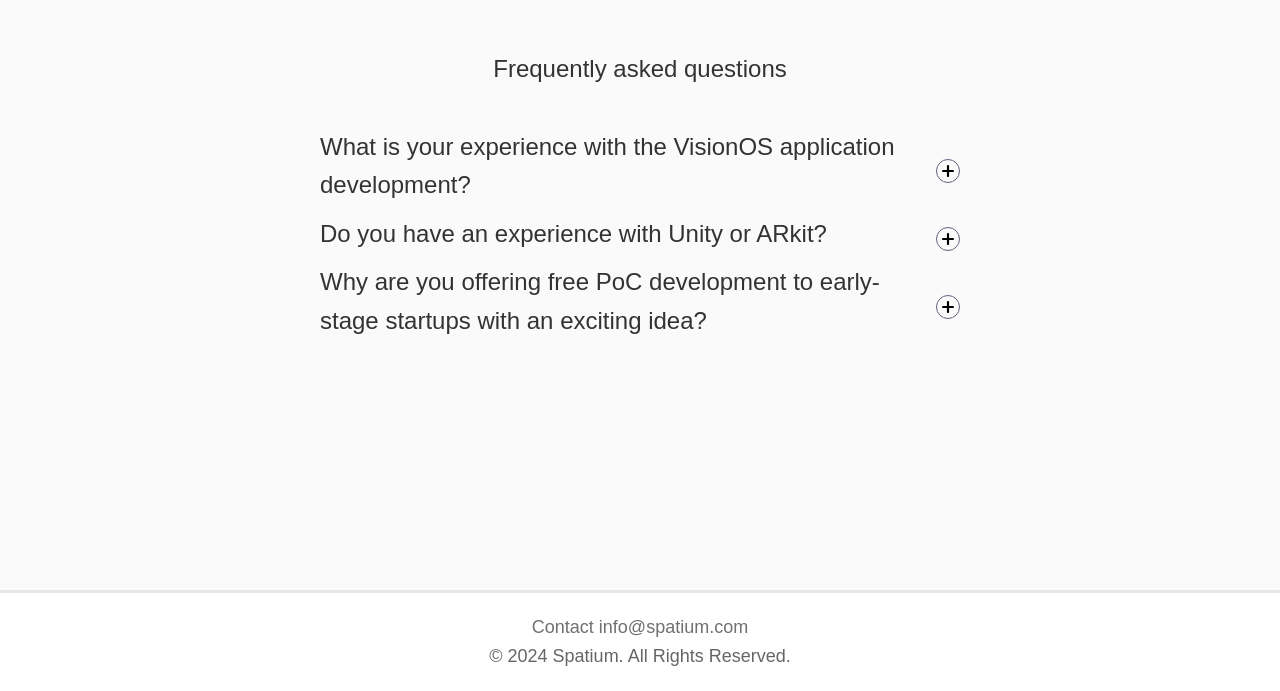
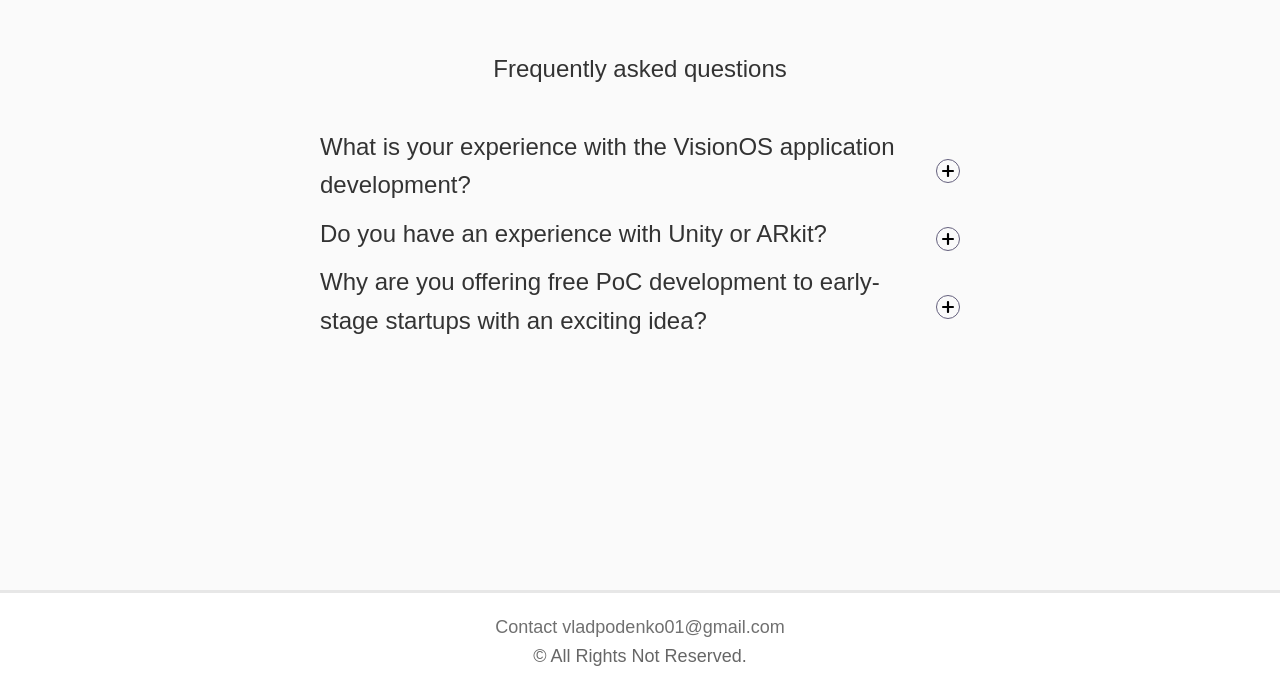
Before and after one commit to vladyslavpodenko/Spatiumxr.eu, a Next.js app: page / in a window 1280 px wide. Shown: the part 2352-3043 px from the top of the page. Built offline with nearby package versions, Linux system fonts and the light colour scheme; a web font is replaced by a local one.

Commit message:
Update Footer.tsx

```diff
--- a/src/components/Footer.tsx
+++ b/src/components/Footer.tsx
@@ -2,8 +2,8 @@ const Footer=()=>{
     return (
         <footer className="site-footer">
             <div className="container">
-                <p><a href="gmail:spatium@spatium.com" className="footer-email">Contact info@spatium.com</a></p>
-                <p>&copy; 2024 Spatium. All Rights Reserved.</p>
+                <p><a href="gmail:spatium@spatium.com" className="footer-email">Contact vladpodenko01@gmail.com</a></p>
+                <p>&copy; All Rights Not Reserved.</p>
             </div>
         </footer>
     )
```
